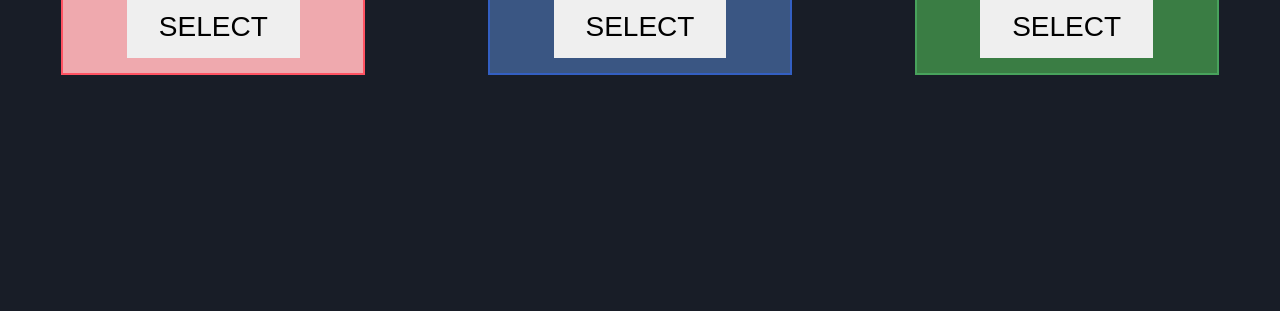
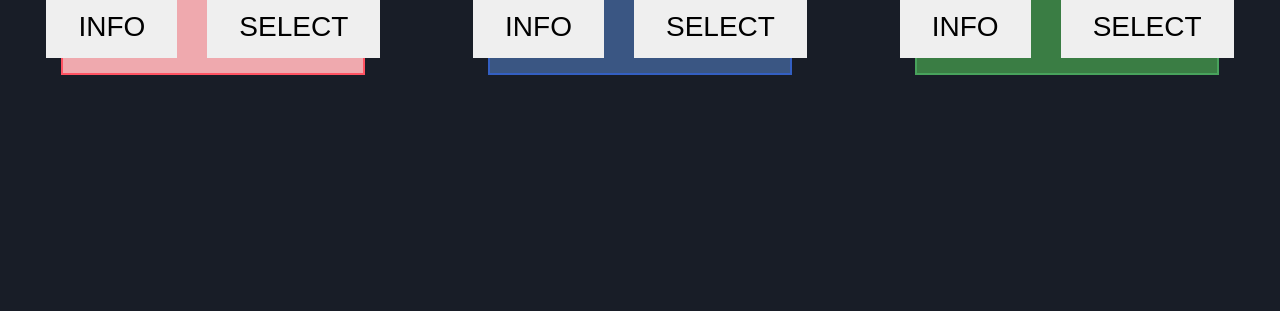
Before and after one commit to mauricio-vargs/week2, a plain HTML site: page index.html in a window 1280 px wide. Shown: the part 489-800 px from the top of the page. Drawn offline with Linux system fonts and the light colour scheme; a web font is replaced by a local one.

Commit message:
Adição do botão de informações

```diff
--- a/index.html
+++ b/index.html
@@ -26,7 +26,10 @@
                     </div>
                 </div>
                 <p class="character-name">Ran</p>
-                <button class="select"  onclick="selectRan()">SELECT</button>
+                <div class="actions">
+                    <button class="btn" onclick="infoRan()">INFO</button>
+                    <button class="btn" onclick="selectRan()">SELECT</button>
+                </div>
             </div>
             <div class="character-card miki">
                 <div class="flipper" id="Miki">
@@ -40,7 +43,11 @@
                     </div>
                 </div>
                 <p class="character-name">Miki</p>
-                <button class="select" onclick="selectMiki()">SELECT</button>
+                <div class="actions">
+                    <button class="btn" onclick="infoMiki()">INFO</button>
+                    <button class="btn" onclick="selectMiki()">SELECT</button>
+
+                </div>
             </div>
             <div class="character-card su">
                 <div class="flipper" id="Su">
@@ -54,12 +61,12 @@
                     </div>
                 </div>
                 <p class="character-name">Su</p>
-               <button class="select" onclick="selectSu()" id="Su">SELECT</button>
+                <div class="actions">
+                    <button class="btn" onclick="infoSu()" id="Su">INFO</button>
+                    <button class="btn" onclick="selectSu()">SELECT</button>
+                </div>
             </div>
         </div>
-
-
-
     </main>
 </body>
 </html>
--- a/scripts.js
+++ b/scripts.js
@@ -1,9 +1,19 @@
-function selectRan() {
+function infoRan() {
     document.getElementById('Ran').classList.toggle('selected')
 }
-function selectMiki() {
+function infoMiki() {
     document.getElementById('Miki').classList.toggle('selected')
 }
-function selectSu() {
+function infoSu() {
     document.getElementById('Su').classList.toggle('selected')
 }
+
+function selectRan() {
+    alert("Você selecionou a Ran!")
+}
+function selectMiki() {
+    alert("Você selecionou a Miki!")
+}
+function selectSu() {
+    alert("Você selecionou a Su")
+}
--- a/styles.css
+++ b/styles.css
@@ -100,9 +100,11 @@ header {
     width: 100%;
     color: #fff
 }
+.actions {
+    display: flex;
+}
 
-
-.select {
+.btn {
     font-family: "Micro 5", sans-serif;
     font-weight: 400;
     font-style: normal;
```
